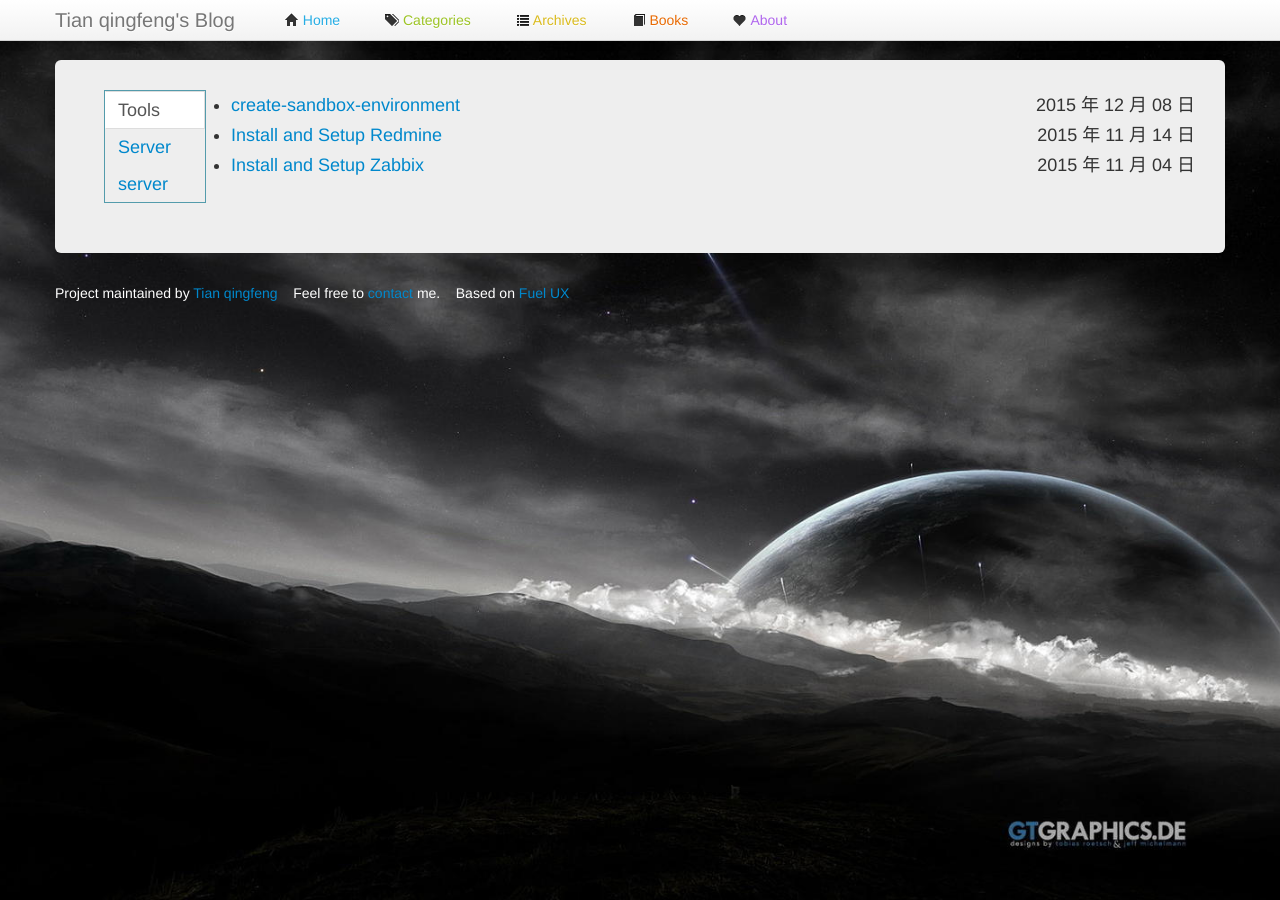
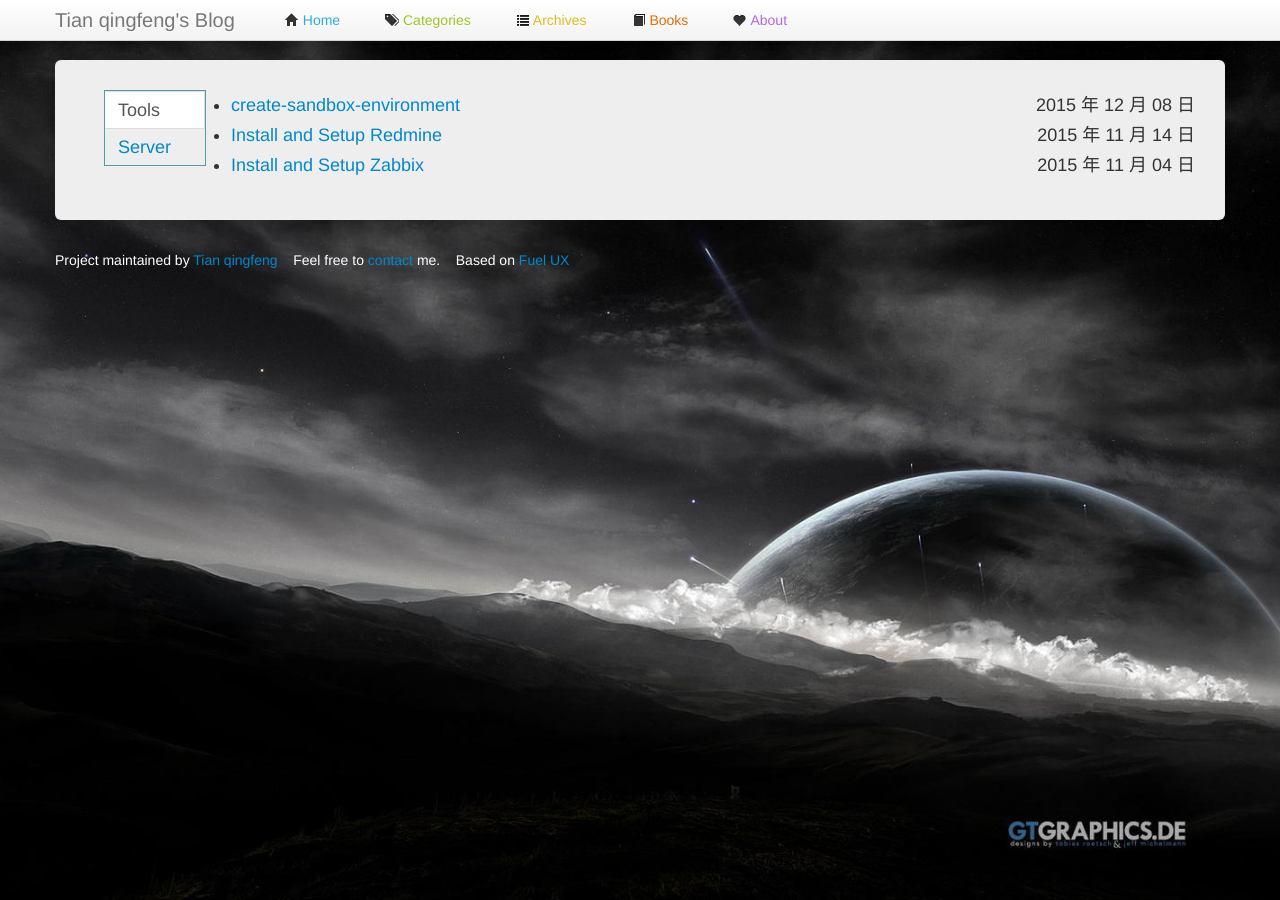
Before and after one commit to tianqf/tianqf.github.com, a Jekyll site: the page built from categories.html, in a window 1280 px wide. Built offline with Jekyll 4.4.1, drawn with Linux system fonts in a browser that asks for light colours.

Commit message:
Initial commit

```diff
--- a/_posts/2015-12-17-install-Cloudera-Manager5-and-CDH5(mysql).html
+++ b/_posts/2015-12-17-install-Cloudera-Manager5-and-CDH5(mysql).html
@@ -3,7 +3,7 @@ layout: post
 title:  ubuntu 12.04安装 Cloudera Manager5及CDH5(Mysql)
 description: ubuntu 12.04安装 Cloudera Manager5及CDH5(Mysql)
 categories:
-tags: server
+tags: Server
 record_on: 2015-12-17
 ---
 
```
